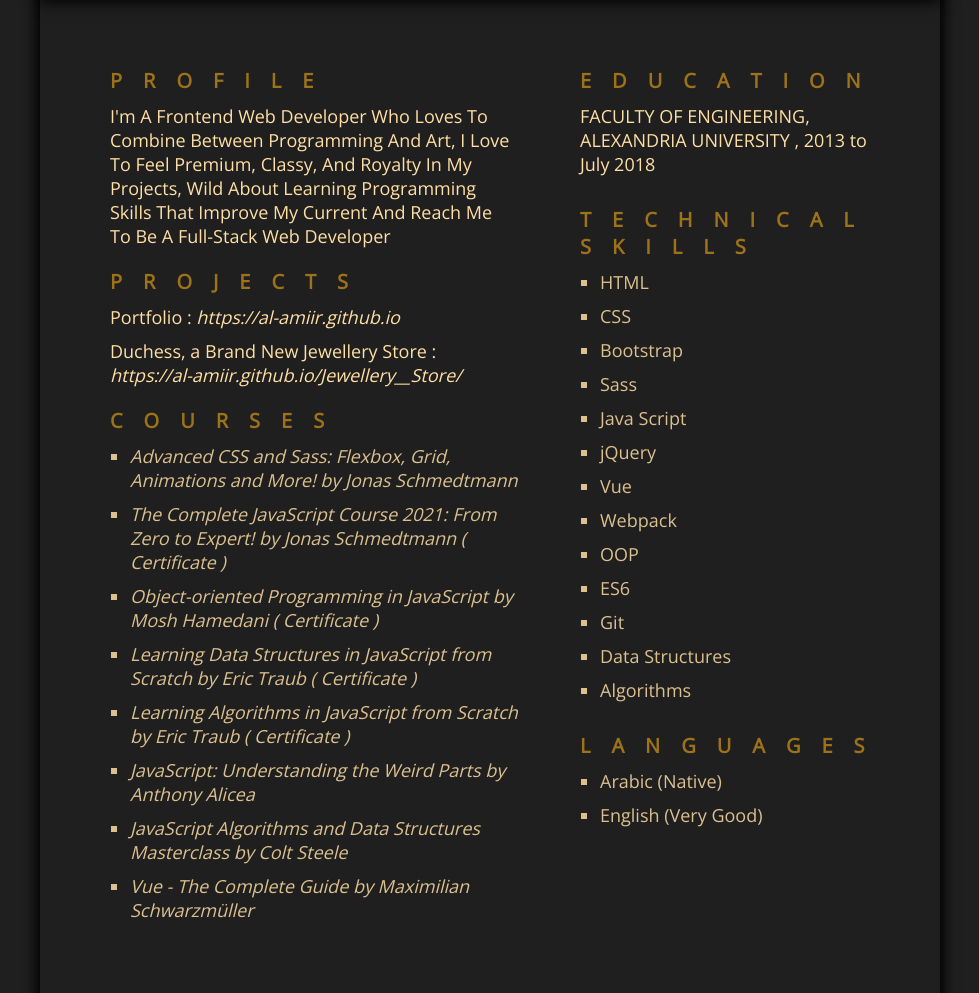
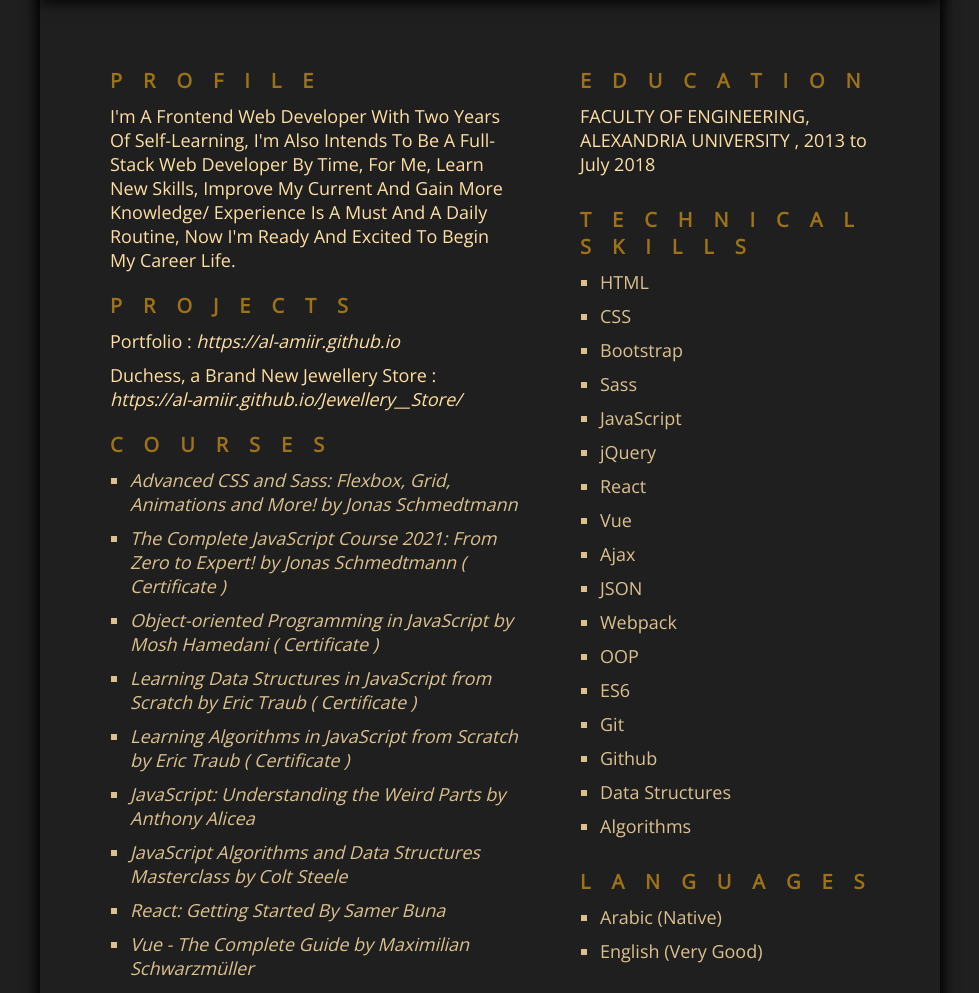
Before and after one commit to al-amiir/al-amiir.github.io, a website built with webpack: page assets/resume.html in a window 1280 px wide. Shown: the part 318-1311 px from the top of the page, without its empty margins (150-1129 px from the left). Built offline with nearby package versions, Linux system fonts and the light colour scheme; a web font is replaced by a local one.

Commit message:
Update Resume

```diff
--- a/assets/resume.html
+++ b/assets/resume.html
@@ -55,10 +55,11 @@
           <div class="profile">
             <h1>PROFILE</h1>
             <p style="text-transform: capitalize">
-              I'm a Frontend web Developer who loves to combine between
-              Programming and Art, I Love to feel premium, classy, and royalty
-              in My Projects, Wild about Learning Programming skills That
-              improve My current and reach me to be a Full-stack Web Developer
+              I'm A Frontend Web Developer With Two Years Of Self-Learning, I'm
+              Also Intends To Be a Full-Stack Web Developer By Time, For Me,
+              Learn New Skills, Improve My Current And Gain More Knowledge/
+              Experience Is a Must And a Daily Routine, Now I'm Ready And
+              Excited To Begin My Career Life.
             </p>
           </div>
           <div class="projects">
@@ -171,6 +172,13 @@
               </li>
               <li>
                 <a
+                  href="https://www.pluralsight.com/courses/react-js-getting-started"
+                  target="_blanck"
+                  ><i>React: Getting Started By Samer Buna</i>
+                </a>
+              </li>
+              <li>
+                <a
                   href="https://www.udemy.com/course/vuejs-2-the-complete-guide/"
                   target="_blanck"
                   ><i> Vue - The Complete Guide by Maximilian Schwarzmüller </i>
@@ -193,13 +201,17 @@
               <li>CSS</li>
               <li>Bootstrap</li>
               <li>Sass</li>
-              <li>Java Script</li>
+              <li>JavaScript</li>
               <li>jQuery</li>
+              <li>React</li>
               <li>Vue</li>
+              <li>Ajax</li>
+              <li>JSON</li>
               <li>Webpack</li>
               <li>OOP</li>
               <li>ES6</li>
               <li>Git</li>
+              <li>Github</li>
               <li>Data Structures</li>
               <li>Algorithms</li>
             </ul>
```
